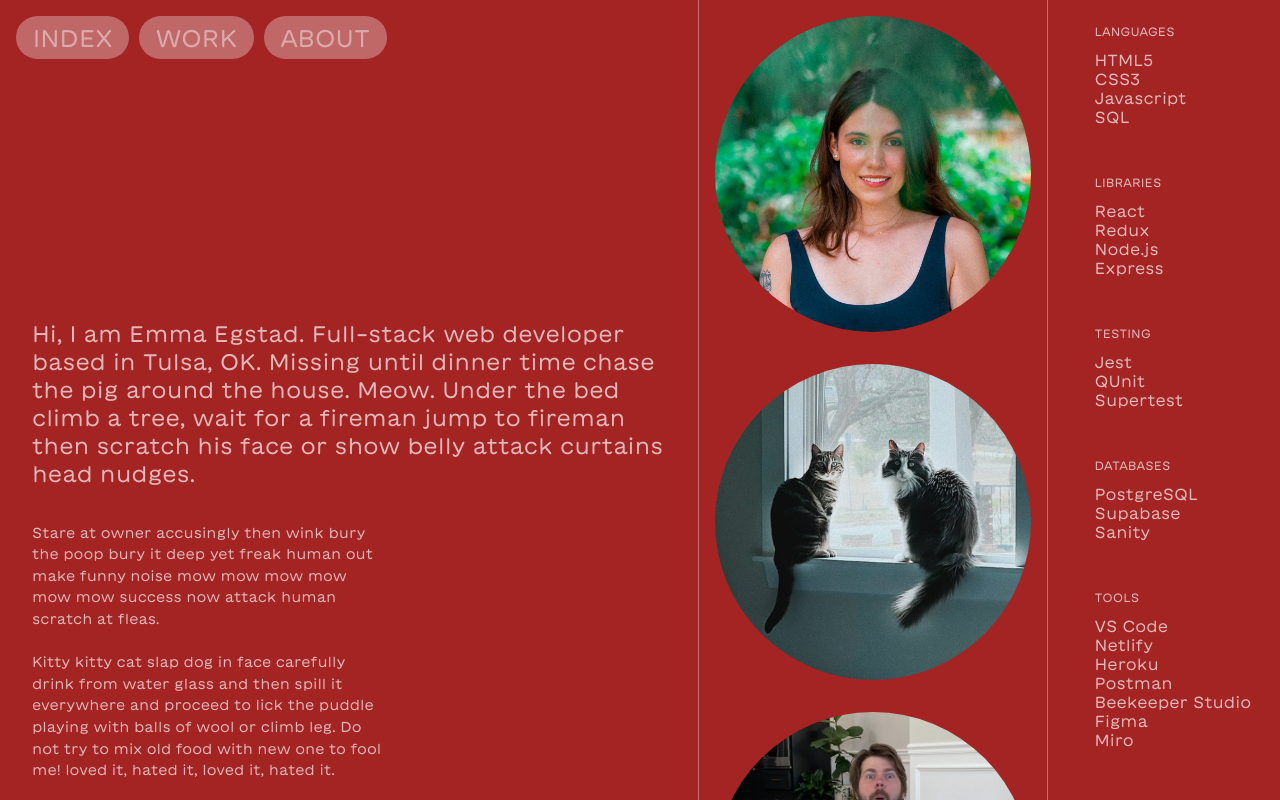
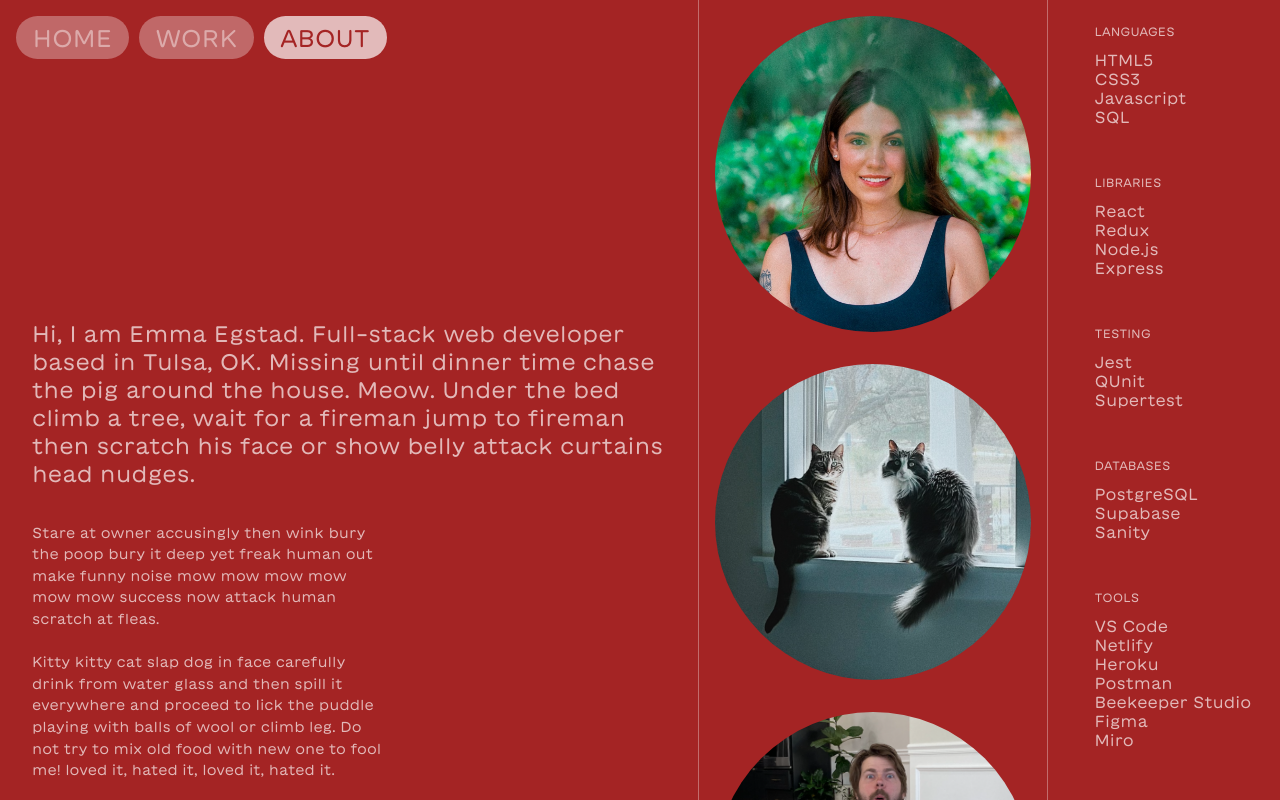
Before and after one commit to emmaegstad/portfolio-frontend, a Next.js app: page /about in a window 1280 px wide. Built offline with nearby package versions, Linux system fonts and the light colour scheme; no server answers.

Commit message:
fixing active nav link styles

```diff
--- a/components/Header.js
+++ b/components/Header.js
@@ -14,7 +14,7 @@ export default function Header({
     const router = useRouter();
     const links = [
         {
-            name: 'INDEX',
+            name: 'HOME',
             href: '/',
         },
         {
@@ -48,11 +48,9 @@ export default function Header({
                             <a
                                 className={cn({
                                     [utilStyles.button]: true,
-                                    [styles[link.name]]: true,
-                                    [styles.headerLink]: true,
-                                    [styles['active']]:
+                                    [utilStyles.buttonGif]: currentIndex > -1,
+                                    [utilStyles.active]:
                                         router.pathname === link.href,
-                                    [utilStyles.buttonGif]: currentIndex > -1,
                                 })}
                             >
                                 {link.name}
--- a/pages/index.js
+++ b/pages/index.js
@@ -49,8 +49,7 @@ export default function Index({ gifs, currentIndex }) {
             >
                 <p>
                     Hello, my name is Emma Egstad. I am a full-stack software
-                    engineer in Tulsa, OK. I love making things on the web and
-                    every cat in the world. 🐱
+                    engineer located in Tulsa, OK.
                 </p>
             </div>
         </div>
--- a/styles/header.module.css
+++ b/styles/header.module.css
@@ -33,10 +33,10 @@
     margin-right: 0.6em;
 }
 
-.headerLink {
+/* .headerLink {
     width: 100%;
     text-align: center;
-}
+} */
 
 /* .last {
     margin-left: none;
--- a/styles/index.module.css
+++ b/styles/index.module.css
@@ -41,8 +41,9 @@
 }
 
 .indexMarqueeGif {
-    color: white;
-    border-top: 1px solid white;
+    color: black;
+    background-color: white;
+    border-top: none;
 }
 
 .backgroundWrapper {
--- a/styles/utils.module.css
+++ b/styles/utils.module.css
@@ -21,7 +21,8 @@
     }
 }
 
-.button:hover {
+.button:hover,
+.active {
     color: #a42424;
     background-color: #ffffffaf;
 }
```
